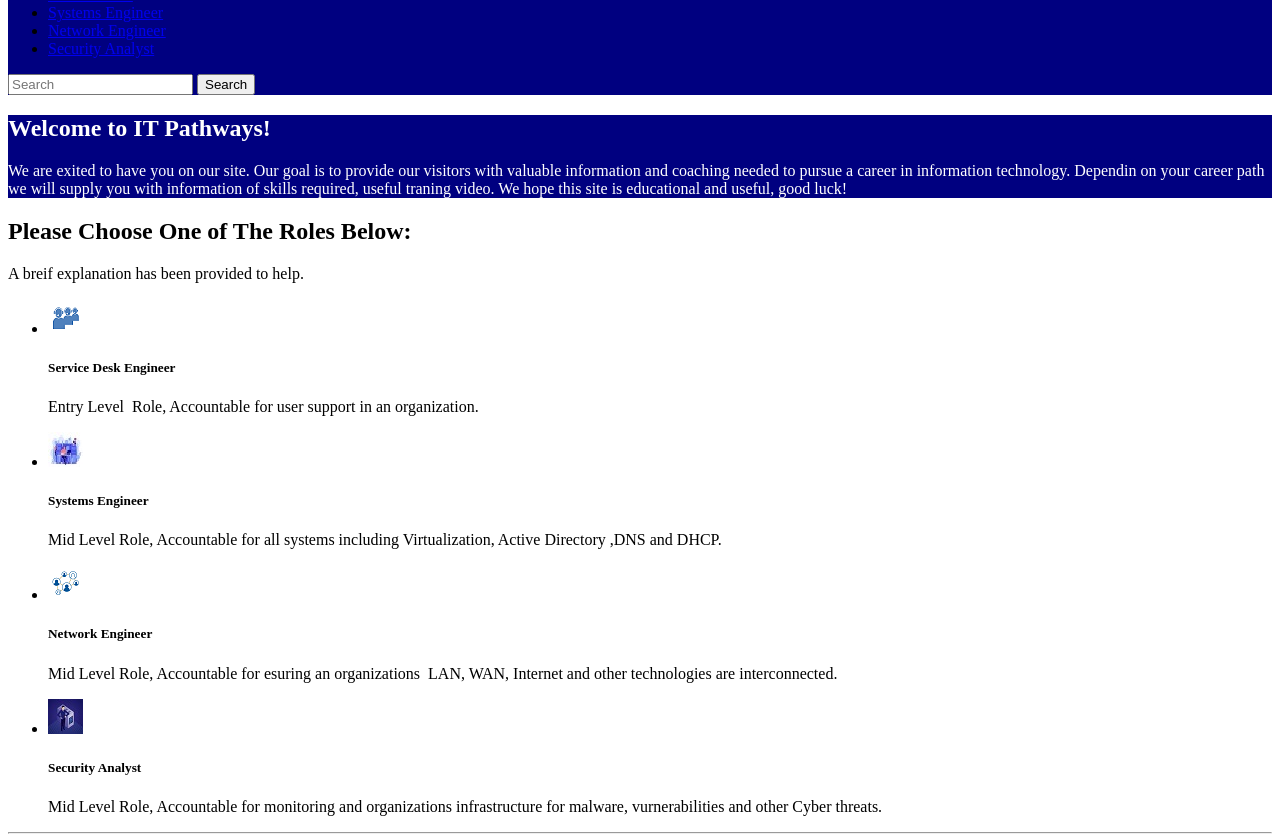
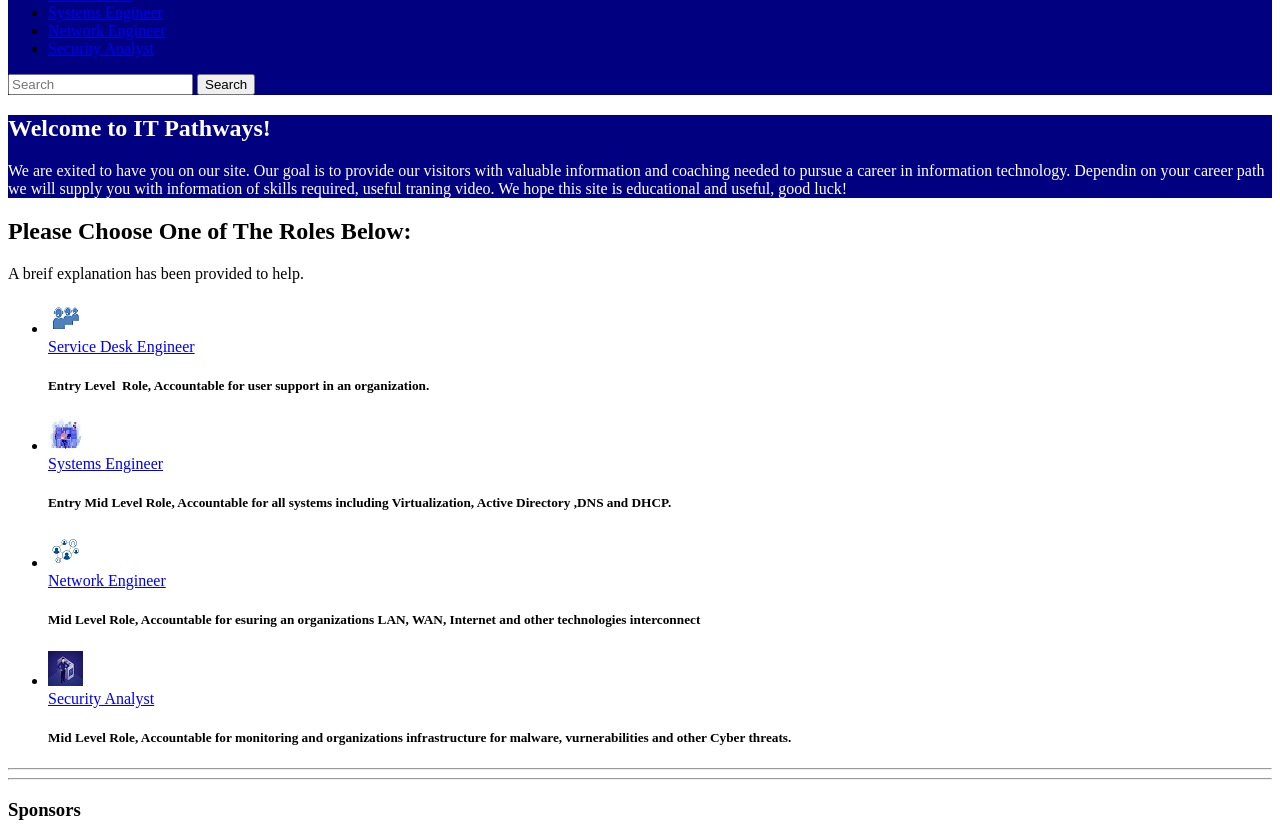
Before and after one commit to rdmiranda1/ITPathways, a plain HTML site: page Home.html in a window 1280 px wide. Shown: the part 110-946 px from the top of the page. Drawn offline with nearby package versions, Linux system fonts and the light colour scheme; files that its build step writes are made by us from their sources; files whose address does not match are found by name.

Commit message:
comments

```diff
--- a/Home.html
+++ b/Home.html
@@ -72,46 +72,53 @@
         </div>
       </div>
     </section>
+
     <section>
       <div class="container mt-2">
         <div class="row">
           <div class="col-md-4 col-12">
             <ul class="list-unstyled">
               <li class="media col-xl-12">
+
+                <!-- Image is a creative common licensed image from https://cdn.pixabay.com/photo/2017/01/25/00/47/call-center-2006866_640.png-->
                 <img class="mr-3 img-thumbnail" src="images/R.png
 													 " alt="Generic placeholder image">
                 <div class="media-body">
-                  <h5 class="mt-0 mb-1">Service Desk Engineer</h5>
-                Entry Level&nbsp; Role, Accountable for user support in an organization.&nbsp;</div>
+                  <a class="mt-0 mb-1" href="ServiceDesk.html">Service Desk Engineer </a>
+                <h5> Entry Level&nbsp; Role, Accountable for user support in an organization.&nbsp;</h5> </div>
               </li>
             </ul>
           </div>
           <div class="col-md-4 col-12 offset-xl-0">
             <ul class="list-unstyled">
               <li class="media">
+                <!-- Image is a creative common licensed image from:https://img.freepik.com/free-vector/system-administrators-sysadmins-are-servicing-server-racks-system-administration-upkeeping-configuration-computer-systems-networks-concept-pinkish-coral-blue-palette-vector-illustration_335657-1642.jpg?t=st=1734233545~exp=1734237145~hmac=cda3a4b89b59d26b0f105cc10c8776f67fd7c748600249903b70df0e5586aa0b&w=1380 -->
                 <img class="mr-3" src="images/th.jfif" alt="Generic placeholder image">
                 <div class="media-body">
-                  <h5 class="mt-0 mb-1">Systems Engineer</h5>
-                Mid Level Role, Accountable for all systems including Virtualization, Active Directory ,DNS and DHCP.&nbsp; </div>
+                  <a class="mt-0 mb-1" href="SystemsEngineer.html">Systems Engineer </a>
+                <h5> Entry  Mid Level Role, Accountable for all systems including Virtualization, Active Directory ,DNS and DHCP.&nbsp;</h5> </div>
               </li>
             </ul>
           </div>
 <div class="col-md-4 col-12">
         <ul class="list-unstyled">
               <li class="media">
+         <!-- Image is a creative common licensed image from https://nsf-gov-resources.nsf.gov/styles/medium_cropped/s3/2023-04/Network_1_color.png?VersionId=6kUnMuCb1qygdxrieK4Y2TGQC8f99Opt&itok=WjDPcTgM-->
                 <img class="mr-3" src="images/OIP.jfif" alt="Generic placeholder image">
                 <div class="media-body">
-                  <h5 class="mt-0 mb-1">Network Engineer</h5>
-                Mid Level Role, Accountable for esuring an organizations&nbsp; LAN, WAN, Internet and other technologies are interconnected. &nbsp; </div>
+                 <a class="mt-0 mb-1" href="NetworkEngineer.html">Network Engineer </a>
+                <h5> Mid Level Role, Accountable for esuring an organizations LAN, WAN, Internet and other technologies  interconnect&nbsp;</h5>
+                </div>
               </li>
         </ul>
           </div>
           <div class="col-md-4 col-12 col-xl-4">
             <ul class="list-unstyled">
+              <!-- Image is a creative common licensed image from: https://img.freepik.com/free-vector/data-network-businessman_24908-57864.jpg?t=st=1734234022~exp=1734237622~hmac=fcf8566898d5512c8189ec75b2a26a5deccf818595b899ee11d214e576728886&w=826-->
               <li class="media"> <img class="mr-3" src="images/securityl.jpg" alt="Generic placeholder image">
                 <div class="media-body">
-                  <h5 class="mt-0 mb-1 col-xl-9">Security Analyst</h5>
-                  <p> Mid Level Role, Accountable for monitoring and organizations infrastructure for malware, vurnerabilities and other Cyber threats.&nbsp; &nbsp; &nbsp;&nbsp;</p>
+                  <a class="mt-0 mb-1" href="Securityanalyst.html">Security Analyst</a>
+               	 <h5> Mid Level Role, Accountable for monitoring and organizations infrastructure for malware, vurnerabilities and other Cyber threats.&nbsp;</h5>
                      </div>
               </li>
             </ul>
```
Also changed, not shown: NetworkEngineer.html (+5 -0 lines), Securityanalyst.html (+5 -0 lines), ServiceDesk.html (+5 -0 lines), SystemsEngineer.html (+5 -0 lines).
